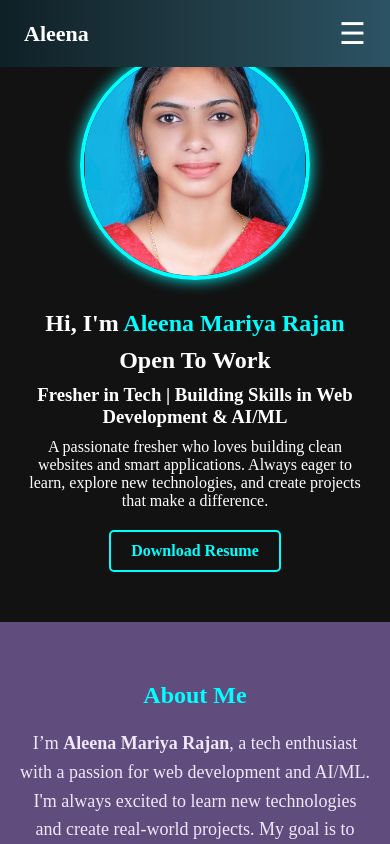
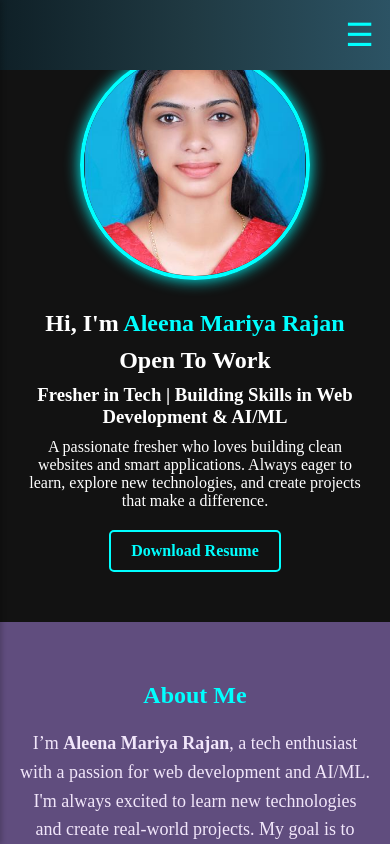
Before and after one commit to Aleenarajan/my_portfolio, a React (Create React App) app: page / in a window 390 px wide. Shown: the top 844 px of the page. Built offline with nearby package versions, Linux system fonts and the light colour scheme; the HTML template or start-up script is replaced by a standard one.

Commit message:
Added slide-in mobile navbar with hamburger and close icon

```diff
--- a/src/components/Navbar.css
+++ b/src/components/Navbar.css
@@ -1,55 +1,44 @@
-/* Navbar */
+/* Navbar styles */
 .navbar {
-  display: flex;
-  justify-content: space-between;
-  align-items: center;
-  background: linear-gradient(to right, #0f2027, #203a43, #2c5364);
-  padding: 1rem 1.5rem;
   position: fixed;
   top: 0;
   width: 100%;
+  padding: 1rem;
   z-index: 1000;
-}
-
-.navbar-logo {
-  color: white;
-  font-size: 22px;
-  font-weight: bold;
+  background: linear-gradient(to right, #0f2027, #203a43, #2c5364);
+  display: flex;
+  justify-content: flex-end;
 }
 
 .hamburger {
-  font-size: 30px;
-  color: white;
+  font-size: 2rem;
+  color: cyan;
   cursor: pointer;
-  display: block;
 }
 
 /* Sidebar styles */
 .sidebar {
   position: fixed;
   top: 0;
-  left: -100%;
-  width: 75%;
+  left: -250px;
   height: 100%;
-  background: #fff;
-  padding: 2rem 1.5rem;
-  box-shadow: 2px 0 10px rgba(0, 0, 0, 0.2);
-  transition: left 0.3s ease-in-out;
-  z-index: 999;
-  display: flex;
-  flex-direction: column;
+  width: 250px;
+  background-color: #ffffff;
+  padding: 2rem 1rem;
+  transition: 0.3s ease;
+  box-shadow: 2px 0 5px rgba(0,0,0,0.2);
 }
 
 .sidebar.active {
   left: 0;
 }
 
-.close-btn {
-  font-size: 28px;
-  color: #333;
-  align-self: flex-end;
+.sidebar .close-btn {
+  font-size: 2rem;
   cursor: pointer;
-  margin-bottom: 1.5rem;
+  margin-bottom: 1rem;
+  display: block;
+  text-align: right;
 }
 
 .sidebar ul {
@@ -57,13 +46,13 @@
   padding: 0;
 }
 
-.sidebar ul li {
-  margin: 1rem 0;
+.sidebar li {
+  margin: 1.5rem 0;
 }
 
-.sidebar ul li a {
+.sidebar a {
+  text-decoration: none;
+  font-size: 1.2rem;
   color: #111;
-  text-decoration: none;
-  font-size: 18px;
   font-weight: 600;
 }
--- a/src/components/Navbar.js
+++ b/src/components/Navbar.js
@@ -1,5 +1,5 @@
 import React, { useState } from 'react';
-import './Navbar.css';
+import './Navbar.css'; // Make sure this file exists
 
 const Navbar = () => {
   const [isOpen, setIsOpen] = useState(false);
@@ -14,14 +14,10 @@ const Navbar = () => {
 
   return (
     <nav className="navbar">
-      <div className="navbar-logo">Aleena</div>
-
-      {/* Hamburger Icon */}
       <div className="hamburger" onClick={handleToggle}>
         ☰
       </div>
 
-      {/* Sidebar Menu */}
       <div className={`sidebar ${isOpen ? 'active' : ''}`}>
         <span className="close-btn" onClick={closeMenu}>×</span>
         <ul>
```
